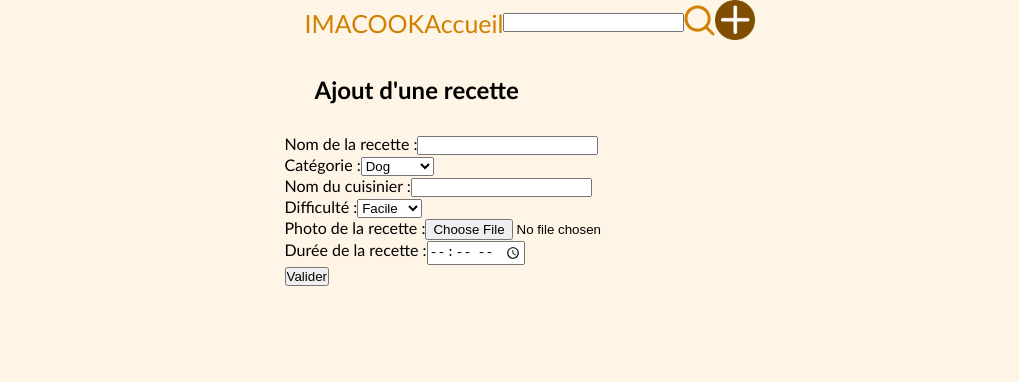
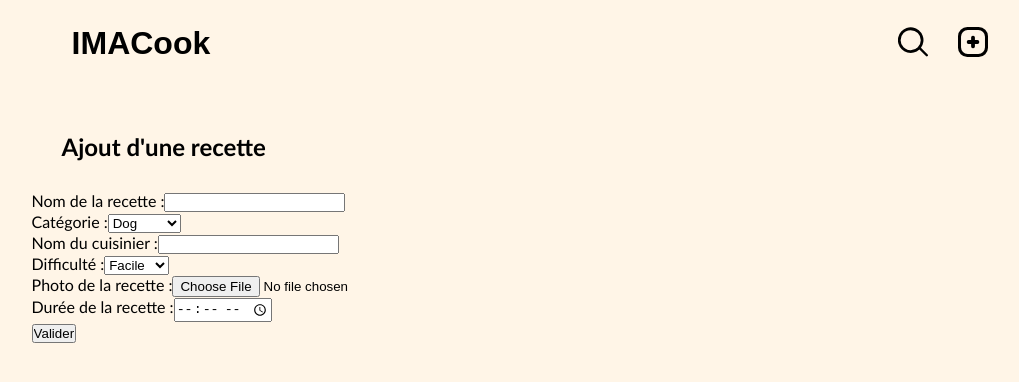
Before and after one commit to baptistejouin/IMACOOK, a Vue app in the folder imacook/: page /add in a window 1280 px wide. Shown: the top 382 px of the page, without its empty margins (110-1129 px from the left). Built offline with nearby package versions, Linux system fonts and the light colour scheme.

Commit message:
wip front

```diff
--- a/imacook/src/components/Navbar.vue
+++ b/imacook/src/components/Navbar.vue
@@ -1,15 +1,12 @@
 <template>
 	<div class="navbar">
-        <a class="logo" href="/">IMACook</a>
-        <div class="links">
-            <a href="/">Accueil</a>
-        </div>
+        <router-link class="logo" to="/">IMACook</router-link>
         <div class="icon">
-            <a class="icon_svg" href="/search">
-                <svg xmlns="http://www.w3.org/2000/svg" viewBox="0 0 67.25 64.86"><g id="Calque_2" data-name="Calque 2"><g id="Calque_1-2" data-name="Calque 1"><path class="cls-1" d="M66.48,60.27l-15-15a28.64,28.64,0,1,0-3.6,4l14.8,14.8a2.67,2.67,0,0,0,3.76,0l.06-.06A2.67,2.67,0,0,0,66.48,60.27ZM28.47,51A22.55,22.55,0,1,1,51,28.47,22.55,22.55,0,0,1,28.47,51Z"/></g></g></svg></a>
-            <a class="icon_svg" href="/add">
+            <router-link class="icon_svg" to="/search">
+                <svg xmlns="http://www.w3.org/2000/svg" viewBox="0 0 67.25 64.86"><g id="Calque_2" data-name="Calque 2"><g id="Calque_1-2" data-name="Calque 1"><path class="cls-1" d="M66.48,60.27l-15-15a28.64,28.64,0,1,0-3.6,4l14.8,14.8a2.67,2.67,0,0,0,3.76,0l.06-.06A2.67,2.67,0,0,0,66.48,60.27ZM28.47,51A22.55,22.55,0,1,1,51,28.47,22.55,22.55,0,0,1,28.47,51Z"/></g></g></svg></router-link>
+            <router-link class="icon_svg" to="/add">
                 <svg xmlns="http://www.w3.org/2000/svg" viewBox="0 0 45.59 45.58"><g id="Calque_2" data-name="Calque 2"><g id="Calque_1-2" data-name="Calque 1"><path class="cls-1" d="M32.29,22.51v.55a2.61,2.61,0,0,1-2.6,2.6h-4v4a2.59,2.59,0,0,1-2.59,2.59h-.55a2.6,2.6,0,0,1-2.6-2.59v-4h-4a2.6,2.6,0,0,1-2.59-2.6v-.55a2.59,2.59,0,0,1,2.59-2.59h4v-4a2.61,2.61,0,0,1,2.6-2.6h.55a2.6,2.6,0,0,1,2.59,2.6v4h4A2.6,2.6,0,0,1,32.29,22.51Z"/><path class="cls-1" d="M31.52,0H14.07A14.09,14.09,0,0,0,0,14.07V31.51A14.09,14.09,0,0,0,14.07,45.58H31.52A14.09,14.09,0,0,0,45.59,31.51V14.07A14.09,14.09,0,0,0,31.52,0ZM41,30.86A10.15,10.15,0,0,1,30.87,41H14.72A10.14,10.14,0,0,1,4.59,30.86V14.72A10.14,10.14,0,0,1,14.72,4.59H30.87A10.14,10.14,0,0,1,41,14.72Z"/></g></g></svg>
-            </a>
+            </router-link>
         </div>
     </div>
 </template>
@@ -20,6 +17,8 @@
     width: 100%;
     justify-content: space-between;
     align-items: center;
+    padding: var(--padding);
+  padding-top: 0;
 }
 .logo{
     font-family:var(--regular-font);
@@ -28,12 +27,18 @@
     text-decoration: none;
     font-weight: 600;
 }
+.dark .logo {
+  color: black;
+}
 .links a{
     font-family:var(--regular-font);
     font-size:var(--normal-font-size);
     color:var(--second-color);
     text-decoration: none;
     margin:0px 25px;
+}
+.dark .links a {
+  color: black;
 }
 .icon{
     display: flex;
@@ -45,10 +50,11 @@
     margin:0px 0px 0px 30px;
     fill:var(--second-color);
 }
+
+.dark .icon_svg svg {
+    fill: black;
+}
 </style>
 
-<script>
-export default {
-	name: 'Navbar'
-};
+<script setup>
 </script>
--- a/imacook/src/router/index.js
+++ b/imacook/src/router/index.js
@@ -2,10 +2,12 @@ import { createRouter, createWebHistory } from "vue-router";
 import Home from "@/views/Home.vue";
 import Recipe from "@/views/Recipe.vue";
 import AddRecipe from "@/views/AddRecipe.vue";
+import Search from "@/views/Search.vue";
 
 const routes = [
   { path: "/", name: "Home", component: Home },
   { path: "/add", name: "AddRecipe", component: AddRecipe },
+  { path: "/search", name: "Search", component: Search },
   { path: "/recipe/:id", name: "Recipe", component: Recipe },
 ];
 
--- a/imacook/src/style.css
+++ b/imacook/src/style.css
@@ -6,7 +6,6 @@
   font-family: "medium";
   src: url("/fonts/Poppins-Medium.ttf") format("ttf");
 }
-
 @font-face {
   font-family: "regular";
   src: url("/fonts/Poppins-Regular.ttf")  format("ttf");
@@ -42,8 +41,9 @@
   --normal-line-height: 1.4rem;
   --small-line-height: 1.2rem;
 
-  --icon_max_height:65px;
-  --icon_min_height:35px;
+  --icon_max_height:50px;
+  --icon_normal_height:40px;
+  --icon_min_height:30px;
   --button-radius:15px;
   --button-mid:18px;
 
@@ -69,9 +69,9 @@ main{
   align-content:flex-start;
   flex-wrap: wrap;
   width:100%;
-  height:100vh;
   padding: 25px;
   max-width: var(--max-width);
+  margin-bottom: 2rem;
 }
 body{
   background-color: #FFF5E7;
--- a/imacook/src/views/AddRecipe.vue
+++ b/imacook/src/views/AddRecipe.vue
@@ -1,22 +1,7 @@
 <template>
-  <div class="entete">
-    <h1>IMACOOK</h1>
-    <a href="/" class="accueil">Accueil</a>
-    <div class="search">
-      <label for="site-search"></label>
-      <input type="search" id="site-search" name="q" />
-      <a href="/search">
-        <img src="image/🦆 icon _search_.png" alt="rechercher" />
-      </a>
-    </div>
-    <a href="/add">
-      <img
-        src="image/ajoutrecette.png"
-        width="40px"
-        alt="ajouter une recette"
-      />
-    </a>
-  </div>
+  <main>
+
+    <Navbar class="dark"/>
     <div class="titre">
       <h2>Ajout d'une recette</h2>
     </div>
@@ -72,8 +57,11 @@
         <input type="submit" value="Valider" />
       </div>
     </form>
+  </main>
 </template>
 
-<script setup></script>
+<script setup>
+import Navbar from "@/components/Navbar.vue";
+</script>
 
 <style scoped></style>
--- a/imacook/src/views/Home.vue
+++ b/imacook/src/views/Home.vue
@@ -1,22 +1,7 @@
 <template>
-  <div class="entete">
-    <h1>IMACOOK</h1>
-    <a href="index.html" class="accueil">Accueil</a>
-    <div class="search">
-      <label for="site-search"></label>
-      <input type="search" id="site-search" name="q" />
-      <a href="recherche.html">
-        <img src="image/🦆 icon _search_.png" alt="rechercher" />
-      </a>
-    </div>
-    <a href="ajout.html">
-      <img
-        src="image/ajoutrecette.png"
-        width="40px"
-        alt="ajouter une recette"
-      />
-    </a>
-  </div>
+  <main>
+
+    <Navbar class="dark"/>
     <div class="titre">
       <h2>Les recettes populaires</h2>
       <div>
@@ -46,17 +31,10 @@
         </a>
       </div>
     </div>
+  </main>
 </template>
 
 <style scope>
-.entete {
-  display: flex;
-  justify-content: space-between;
-  margin-right: 20px;
-  margin-left: 20px;
-  align-items: center;
-}
-
 .search {
   display: flex;
   align-items: center;
@@ -67,25 +45,19 @@ a {
   text-decoration: none;
 }
 
-.entete h1,
-.entete a {
-  font-size: 25px;
-  color: #d18000;
-  text-align: center;
-  font-weight: normal;
-}
-
 .h1 {
   margin: none;
 }
 
 .recipe {
   background-color: white;
-  width: 20vw;
+  display: flex;
+  justify-content: center;
+  width: calc((100% / 3) - 4vw);
   border-radius: 10%;
   text-align: center;
   color: #7f4e00;
-  width: fit-content;
+  /* width: fit-content; */
 }
 
 .recipeimg {
@@ -119,19 +91,23 @@ a {
 }
 
 .titre {
+  width: 100%;
   display: flex;
   justify-content: space-between;
   margin: 30px;
 }
 
 .listrecipes {
+  width: 100%;
   display: flex;
   justify-content: space-around;
+  gap: 1.25rem;
 }
 </style>
 
 <script setup>
 import { ref } from "vue";
+import Navbar from "@/components/Navbar.vue";
 import axios from "axios";
 
 const recipesData = ref([]);
--- a/imacook/src/views/Recipe.vue
+++ b/imacook/src/views/Recipe.vue
@@ -87,10 +87,11 @@
           </div>
         </div>
       </div>
+      <div class="right_section">
         <div class="ingredients_recette">
           <div class="ingredients_title">
             <div class="title">
-            <svg xmlns="http://www.w3.org/2000/svg" viewBox="0 0 69.87 69.69">
+              <svg class="icon_title" xmlns="http://www.w3.org/2000/svg" viewBox="0 0 69.87 69.69">
                 <g id="Calque_2" data-name="Calque 2">
                   <g id="Calque_1-2" data-name="Calque 1">
                     <path
@@ -107,7 +108,7 @@
               <h2>Ingrédients</h2>
             </div>
             <div class="number_selector">
-            <button id="removeGuest">
+              <button id="removeGuest" @click="decrement">
                 <svg xmlns="http://www.w3.org/2000/svg" viewBox="0 0 45.59 45.59">
                   <g id="Calque_2" data-name="Calque 2">
                     <g id="Calque_1-2" data-name="Calque 1">
@@ -123,8 +124,8 @@
                   </g>
                 </svg>
               </button>
-            <p class="guest">1</p>
-            <button id="addGuest">
+              <p class="guest">{{ count }} personne{{ count >1 ? "s" : "" }}</p>
+              <button id="addGuest" @click="increment">
                 <svg xmlns="http://www.w3.org/2000/svg" viewBox="0 0 45.6 45.59">
                   <g id="Calque_2" data-name="Calque 2">
                     <g id="Calque_1-2" data-name="Calque 1">
@@ -146,8 +147,29 @@
             <div v-for="ingredient in recipeData.ingredients" class="ingredient">
               <p>{{ ingredient.name }}</p>
               <p class="strong">
-              <span>{{ ingredient.quantity }}</span> {{ ingredient.unit }}
+                <span>{{ ingredient.quantity * count }}</span> {{ ingredient.unit }}
               </p>
+            </div>
+          </div>
+        </div>
+
+        <div class="ingredients_recette">
+          <div class="ingredients_title">
+            <div class="title">
+              <svg class="icon_title" viewBox="0 0 44 44" fill="none" xmlns="http://www.w3.org/2000/svg">
+<path fill-rule="evenodd" clip-rule="evenodd" d="M5.5 5.5V38.5H15.7V32.0999H12.5C11.1193 32.0999 10 30.9806 10 29.5999C10 28.2192 11.1193 27.0999 12.5 27.0999H15.7V20.7L12.5 20.7001C11.1193 20.7001 10 19.5808 10 18.2001C9.99998 16.8194 11.1193 15.7001 12.5 15.7001L15.6997 15.7V12.5C15.6997 11.1193 16.819 10 18.1997 10C19.5804 10 20.6997 11.1193 20.6997 12.5V15.7H27.1004V12.5C27.1004 11.1193 28.2197 10 29.6004 10C30.9811 10 32.1004 11.1193 32.1004 12.5V15.7H38.5V5.5H5.5ZM39.86 20.7C41.8705 20.7 43.5 19.0702 43.5 17.06V4.14C43.5 2.12977 41.8705 0.5 39.86 0.5H4.14C2.12968 0.5 0.5 2.12968 0.5 4.14V39.86C0.5 41.8705 2.12977 43.5 4.14 43.5H17.06C19.0702 43.5 20.7 41.8705 20.7 39.86V20.7H39.86Z" fill="#7F4F12"/>
+</svg>
+
+              <h2>Ustensile</h2>
+            </div>
+          </div>
+          <div class="ingredients_container">
+            <div v-for="tool in recipeData.tools" class="ingredient">
+              <p>{{ tool.name }}</p>
+              <p class="strong">
+                <span>{{ tool.quantity }}</span> {{ tool.unit }}
+              </p>
+            </div>
           </div>
         </div>
     </div>
@@ -165,6 +187,7 @@ const route = useRoute();
 const recipeId = route.params.id;
 
 const recipeData = ref([]);
+const count = ref(1)
 
 function getData() {
   axios
@@ -177,10 +200,25 @@ function getData() {
     });
 }
 
+function increment() {
+    count.value++
+}
+function decrement() {
+  if(count.value > 1) {
+  count.value--
+  }
+}
+
 getData();
 </script>
 
 <style scoped>
+.right_section {
+  width: 46%;
+  display: flex;
+  flex-direction: column;
+  gap: 2rem;
+}
 .header_recette {
   width: 100%;
   position: relative;
@@ -336,9 +374,7 @@ getData();
   font-size: var(--normal-font-size);
   color: var(--first-color);
 }
-
 .ingredients_recette {
-  width: 46%;
   display: flex;
   flex-direction: column;
   align-items: flex-start;
@@ -356,8 +392,8 @@ getData();
   align-items: center;
 }
 .ingredients_title .title svg {
-  width: var(--icon_max_height);
-  height: var(--icon_max_height);
+  width: var(--icon_normal_height);
+  height: var(--icon_normal_height);
   fill: var(--first-color);
   margin: 0px 8px 0px 0px;
 }
@@ -406,7 +442,7 @@ getData();
   width: 100%;
   margin-bottom: 15px;
   border-radius: var(--button-radius);
-  background-color: var(--third-color);
+  background-color: white;
   box-shadow: rgba(149, 157, 165, 0.08) 0px 8px 24px;
 }
 .ingredient p {
--- a/imacook/src/views/Search.vue
+++ b/imacook/src/views/Search.vue
@@ -1,22 +1,7 @@
 <template>
-  <div class="entete">
-    <h1>IMACOOK</h1>
-    <a href="index.html" class="accueil">Accueil</a>
-    <div class="search">
-      <label for="site-search"></label>
-      <input type="search" id="site-search" name="q" />
-      <a href="recherche.html">
-        <img src="image/🦆 icon _search_.png" alt="rechercher" />
-      </a>
-    </div>
-    <a href="ajout.html">
-      <img
-        src="image/ajoutrecette.png"
-        width="40px"
-        alt="ajouter une recette"
-      />
-    </a>
-  </div>
+  <main>
+
+    <Navbar class="dark"/>
     <div class="titre">
       <h2>Résultats :</h2>
     </div>
@@ -67,6 +52,9 @@
         </a>
       </div>
     </div>
+  </main>
 </template>
-<script setup></script>
+<script setup>
+import Navbar from "@/components/Navbar.vue";
+</script>
 <style scoped></style>
```
Also changed, not shown: imacook/src/views/NotFound.vue (added, +8 -0 lines). Lines whose indentation alone changed are shown as unchanged.
